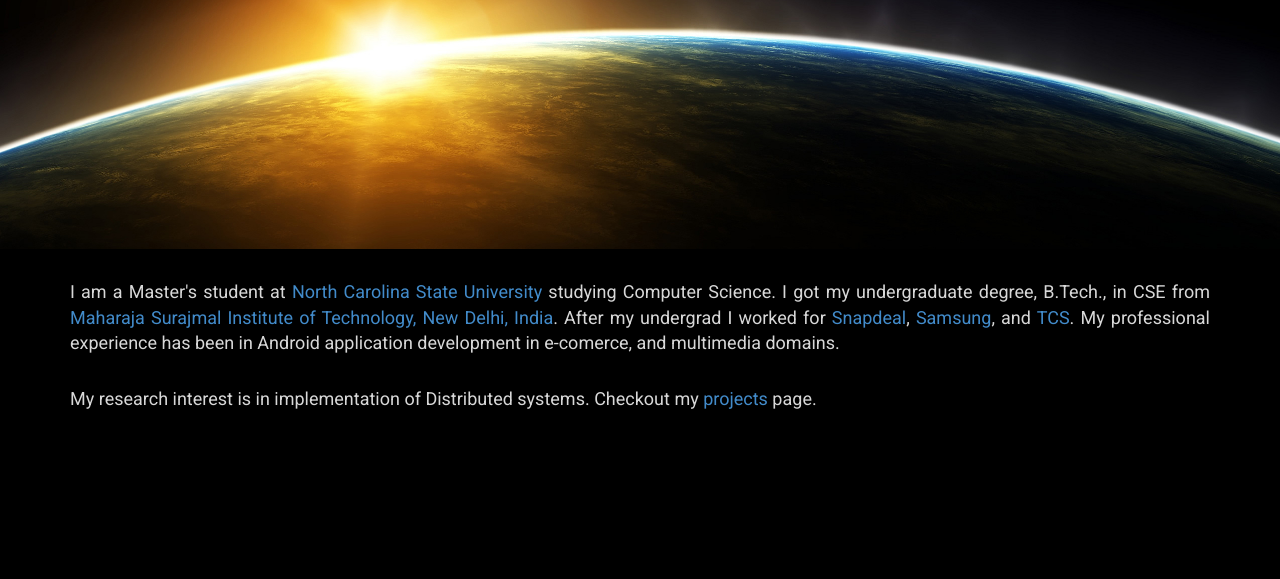
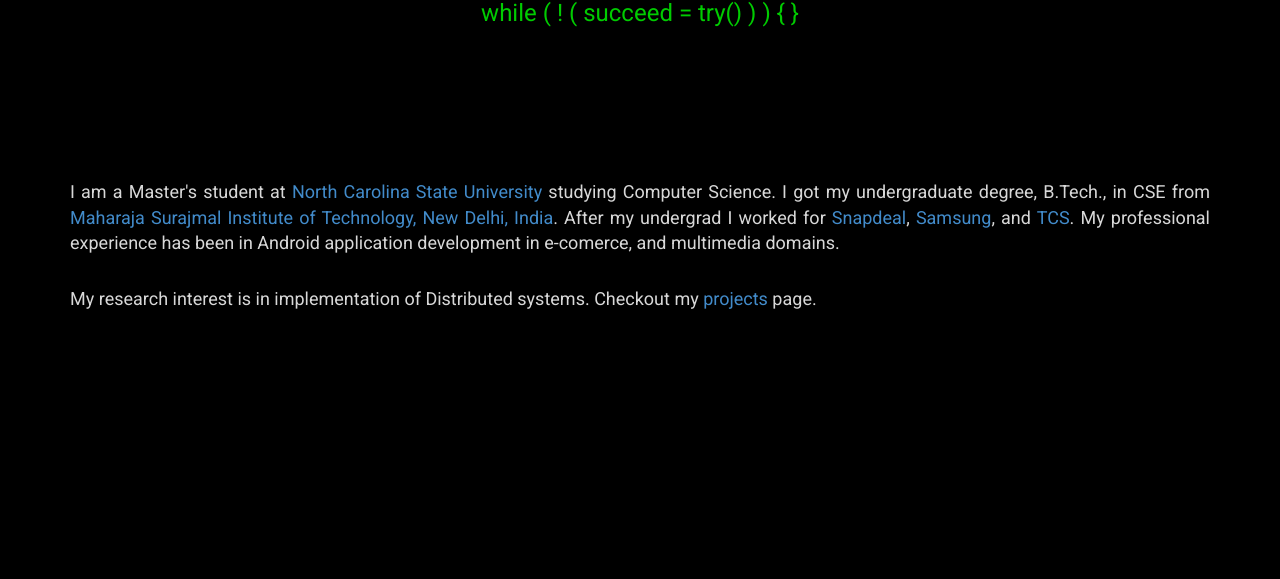
Before and after one commit to shvipin/muzzycoder.github.io, a plain HTML site: page index.html in a window 1280 px wide. Shown: the part 221-800 px from the top of the page. Drawn offline with nearby package versions, Linux system fonts and the light colour scheme.

Commit message:
Removed image and added text in index page

```diff
--- a/css/local.css
+++ b/css/local.css
@@ -1,4 +1,4 @@
-*, h1, h3, p{
+*, h1, h2, h3, h4, h5, h6, p{
     color: white;
     font-family: 'Roboto', sans-serif;
 }
@@ -19,13 +19,16 @@ p{
 }
 
 #index_page .jumbotron {
-    background-image: url("../img/jumbo.jpg");
+    background-color: black;
     background-size: cover;
-    height: 400px;
+    height: 300px;
     background-repeat: no-repeat;
     background-size: cover;
 }
 
+#index_page h1, h3 {
+    color: #00CC00;
+}
 
 #contact_page h1 {
     text-align: center;
--- a/index.html
+++ b/index.html
@@ -53,6 +53,7 @@
     <div class="jumbotron">
         <div class="container">
                 <h1 class="text-center">Vipin Sharma</h1>
+                <h3 class="text-center">while ( ! ( succeed = try() ) ) { }</h1>
         </div>
     </div>
 
```
